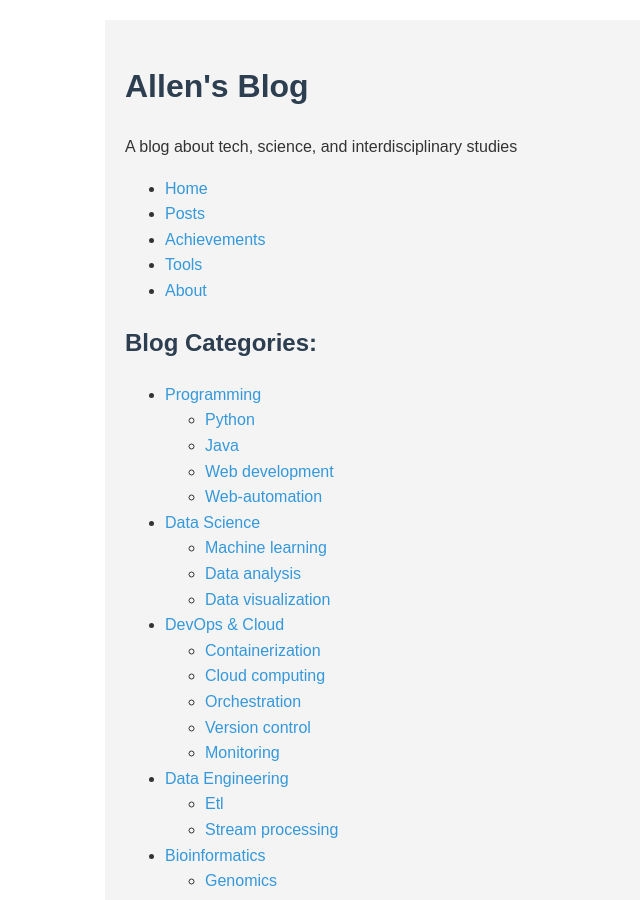
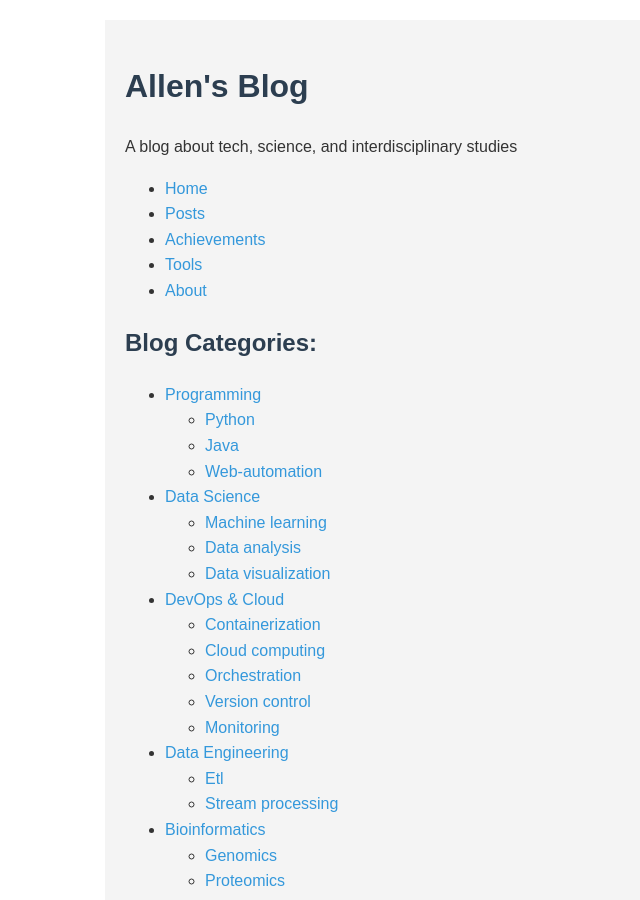
Before and after one commit to allenkang92/allenkang92.github.io, a Jekyll site: the page built from _posts/2024-09-09-서론: 과학철학 및 과학사 둘러보기.md, in a window 1280 px wide and 900 px high. Shown: the whole window, without its empty margins (135-775 px from the left). Built offline with Jekyll 4.4.1, drawn with Linux system fonts in a browser that asks for light colours.

Commit message:
카테고리 웹 개발 부분 삭제

```diff
--- a/_config.yml
+++ b/_config.yml
@@ -48,7 +48,6 @@
     subcategories:
       - python
       - java
-      - web_development
       - web-automation
   data_science:
     title: Data Science
@@ -157,8 +156,8 @@
   awards:
     title: Awards
     subcategories:
+      - professional
       - academic
-      - professional
   publications:
     title: Publications
     subcategories:
```
